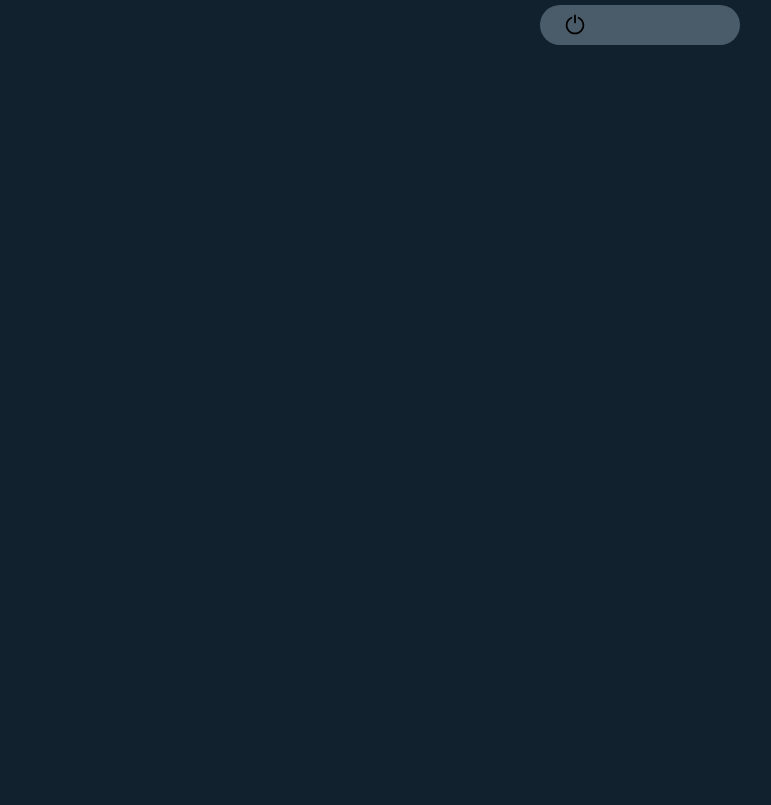
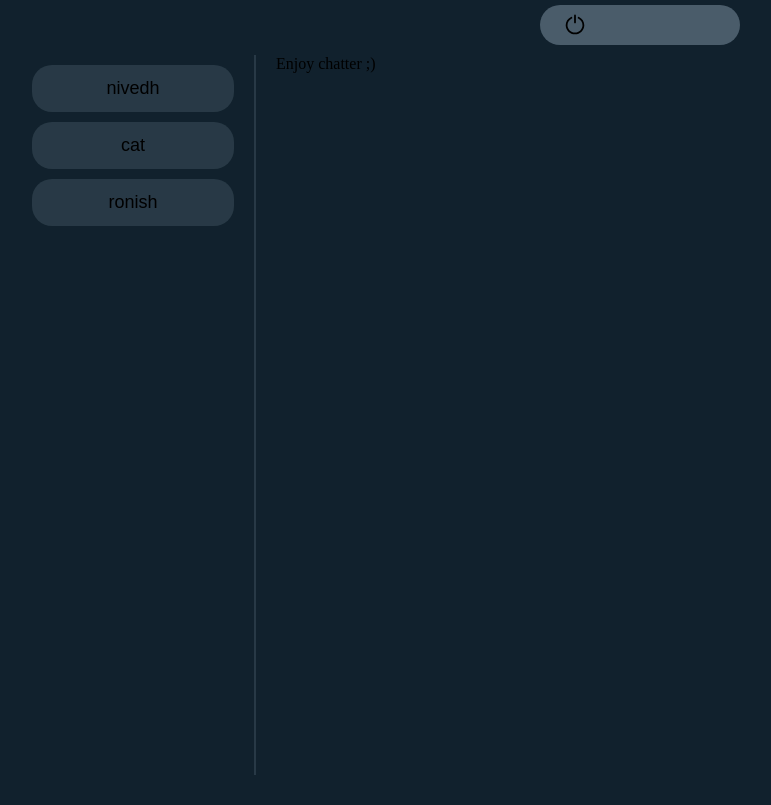
Before and after one commit to amoreX/chattie, a Next.js app: page /Components in a window 1280 px wide. Shown: the whole page, without its empty margins (0-771 px from the left). Built offline with nearby package versions, Linux system fonts and the light colour scheme; no server answers.

Commit message:
added chat area

```diff
--- /dev/null
+++ b/app/Components/Chatlist.jsx
@@ -0,0 +1,42 @@
+"use client"
+
+import {motion} from "framer-motion"
+import { useState,useEffect } from "react"
+
+export default function Chatlist({changecurrchat,testnames}){
+
+	const[curr,setCurr]=useState("");
+
+
+	const handlecurr=(name)=>{
+		setCurr(name);
+		changecurrchat(name);
+	}
+	useEffect(() => {
+		console.log("curr updated:", curr);
+	  }, [curr]);
+	return(
+		<div
+		id="chat-list"
+		>
+
+			{
+				testnames.map((name,index)=>{
+					return(
+						<motion.div
+						id="chat-list-styles"
+						key={index}
+						style={{borderColor: curr==name? "white" : "rgba(74, 92, 106, 0)"}}
+						onClick={()=>handlecurr(name)}
+						>
+							{name}
+						</motion.div>
+					)
+				})
+			}
+
+
+
+		</div>
+	)
+}
--- /dev/null
+++ b/app/Components/Chatmsg.jsx
@@ -0,0 +1,7 @@
+export default function Chatmsg({currchat}){
+	return(
+		<div>
+			{currchat}
+		</div>
+	)
+}
--- /dev/null
+++ b/app/Components/Chats.jsx
@@ -0,0 +1,27 @@
+"use client"
+
+import {motion} from "framer-motion"
+import { useState,useEffect } from "react"
+import Chatlist from "./Chatlist"
+import Chatmsg from "./Chatmsg"
+
+
+
+export default function Chats(){
+	const [chat,setChat]=useState("Enjoy chatter ;)");
+	const testnames=["nivedh","cat","ronish"];
+
+
+	const handlechatchange=(name)=>{
+		setChat(name);
+	}
+	return(
+		<div
+		id="chats"
+		>
+		<Chatlist changecurrchat={handlechatchange} testnames={testnames} ></Chatlist>
+		<div id="bar"></div>
+		<Chatmsg currchat={chat}></Chatmsg>
+		</div>
+	)
+}
--- a/app/Components/Styles/chatpage.scss
+++ b/app/Components/Styles/chatpage.scss
@@ -34,3 +34,50 @@ body{
     }
 
 }
+
+#chats{
+    width:95vw;
+    height:89vh;
+    margin-top: 10px;
+    margin-inline: auto;
+    display: flex;
+    gap:20px;
+
+    #chat-list-styles{
+        display:flex;
+        flex-direction: column;
+        width:200px;
+        // padding-inline: 30px;
+        height:45px;
+        align-items: center;
+        justify-content: center;
+        font-family: Arial, Helvetica, sans-serif;
+        font-size: 18px;
+        margin-top: 10px;
+        border-radius: 20px;
+        background-color: $secondary-low-opacity;
+        transition:0.28s ease-in-out;
+        border:1px solid ;
+        cursor:pointer;
+
+    }
+
+    #bar{
+        background-color: $secondary-low-opacity;
+        width:2px;
+        height:90vh;
+    }
+
+}
+
+@media screen and (max-width:1100px){
+    #nav{
+        font-size: 17px;
+    }
+    #chats{
+        #chat-list-styles{
+            width:70px;
+            font-size: 14px;
+        }
+    }
+}
--- a/app/Components/page.js
+++ b/app/Components/page.js
@@ -1,9 +1,11 @@
 import "./Styles/chatpage.scss"
 import Nav from "./navbar"
+import Chats from "./Chats"
 export default function Chatpage() {
 	return(
 		<div>
 			<Nav></Nav>
+			<Chats></Chats>
 		</div>
 	)
 }
```
